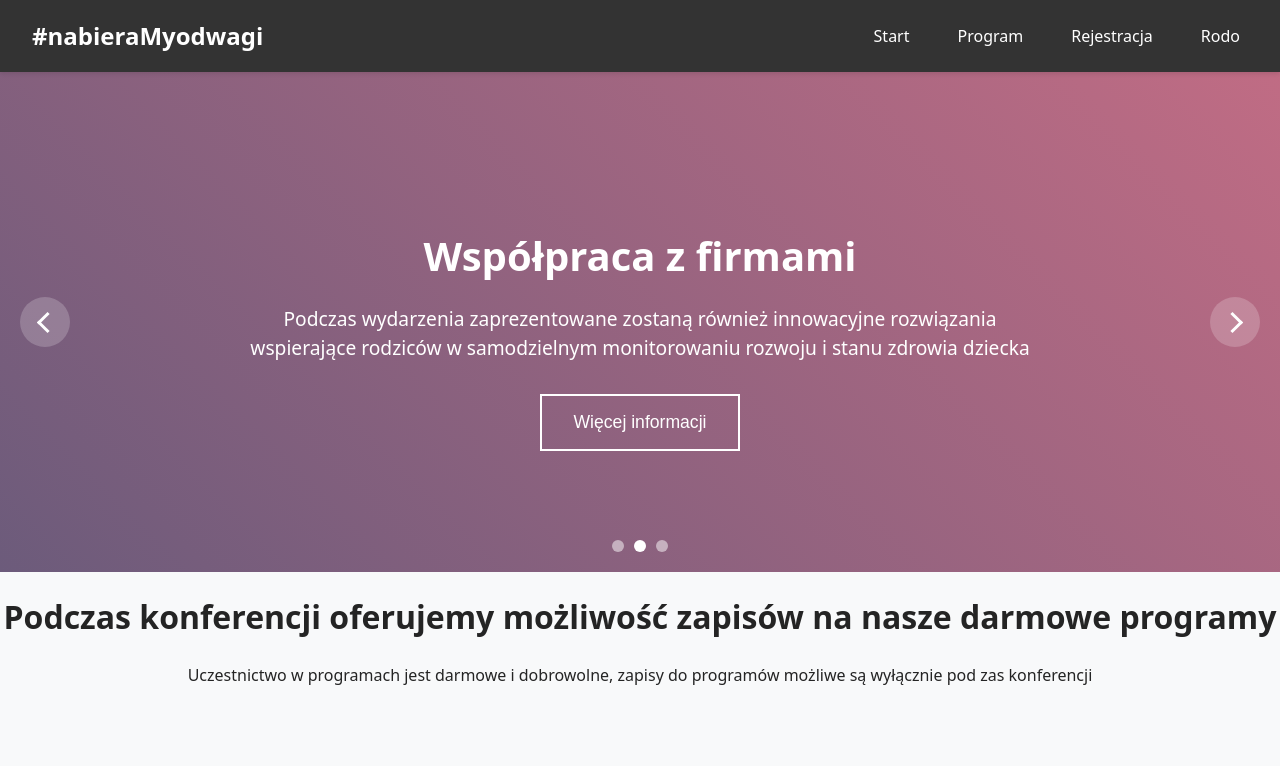
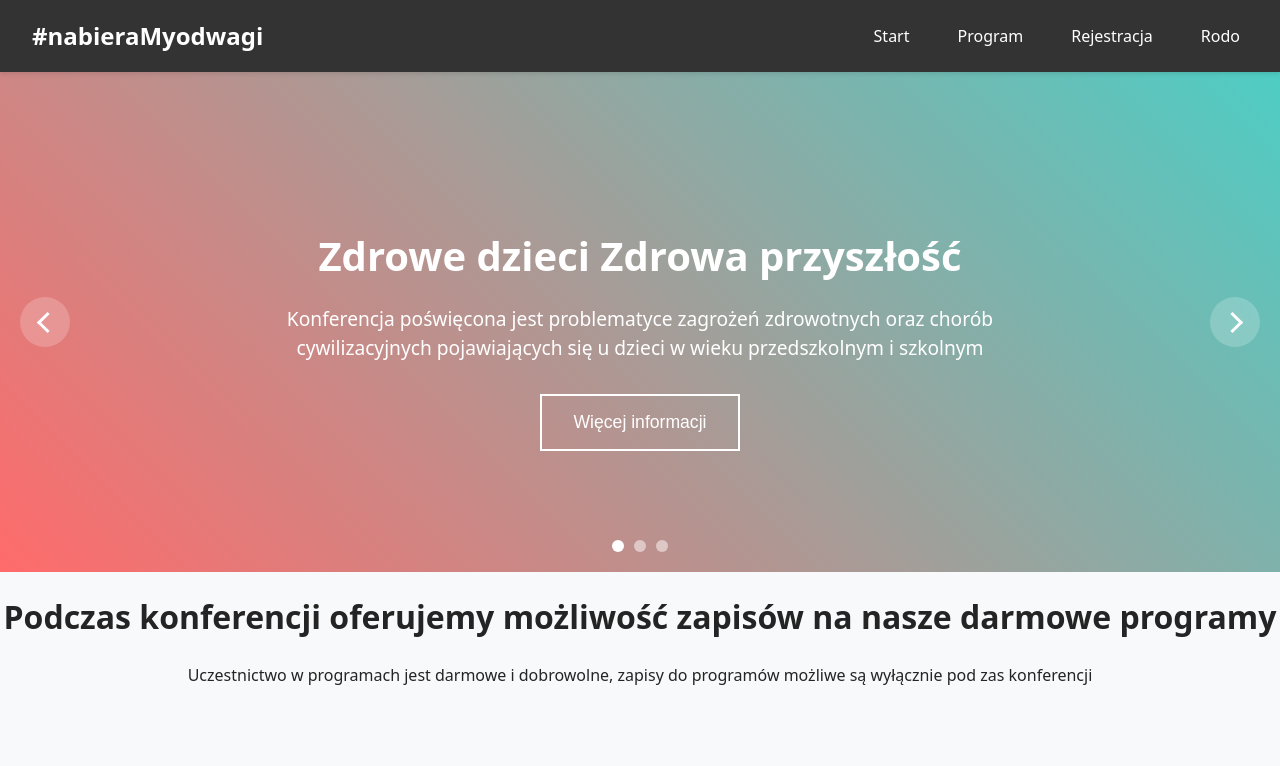
Before and after one commit to pdrabik223/thekidly_conference, a React (Vite) app: page / in a window 1280 px wide. Shown: the top 766 px of the page. Built offline with nearby package versions, Linux system fonts and the light colour scheme.

Commit message:
carousel slowdown

```diff
--- a/src/components/MainCarousel.css
+++ b/src/components/MainCarousel.css
@@ -9,7 +9,7 @@
   width: 100%;
   height: 100%;
   position: absolute;
-  transition: transform 0.5s ease-in-out;
+  transition: transform 2s ease-in-out;
   display: flex;
   align-items: center;
   justify-content: center;
--- a/src/components/MainCarousel.tsx
+++ b/src/components/MainCarousel.tsx
@@ -7,7 +7,7 @@
   React.useEffect(() => {
     const timer = setInterval(() => {
       setActiveSlide((prev) => (prev + 1) % 3);
-    }, 5000);
+    }, 10000);
     return () => clearInterval(timer);
   }, []);
 
@@ -27,7 +27,13 @@
       buttonText: "Więcej informacji",
       buttonLink: "https://www.umw.edu.pl/pl/nabieramy-odwagi"
     },
-
+    {
+      title: "Darmowe badania przesiewowe",
+      description: "Szkoły i przedszkola uczestniczące w konferencji  zaproszone zostaną do udziału w promie badań przesiewowych wad postawy, przeprowadzanych przez fizjoterapeutów na miejscu w zgłoszonych placówkach",
+      backgroundImagePath: null,
+      buttonText: "Więcej informacji",
+      buttonLink: "https://thekidly.com/wp-content/uploads/2024/05/Zgoda-rodzica-na-badanie.pdf"
+    },
     {
       title: "Współpraca z firmami",
       description: "Podczas wydarzenia zaprezentowane zostaną również innowacyjne rozwiązania wspierające rodziców w samodzielnym monitorowaniu rozwoju i stanu zdrowia dziecka",
@@ -35,14 +41,6 @@
       buttonText: "Więcej informacji",
       buttonLink: "https://thekidly.com/"
     },
-
-    {
-      title: "Darmowe badania przesiewowe",
-      description: "Szkoły i przedszkola uczestniczące w konferencji  zaproszone zostaną do udziału w promie badań przesiewowych wad postawy, przeprowadzanych przez fizjoterapeutów na miejscu w zgłoszonych placówkach",
-      backgroundImagePath: null,
-      buttonText: "Więcej informacji",
-      buttonLink: "https://thekidly.com/wp-content/uploads/2024/05/Zgoda-rodzica-na-badanie.pdf"
-    }
   ];
 
   return (
```
